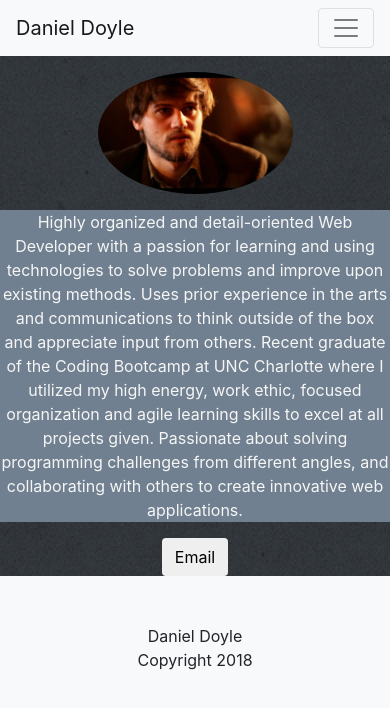
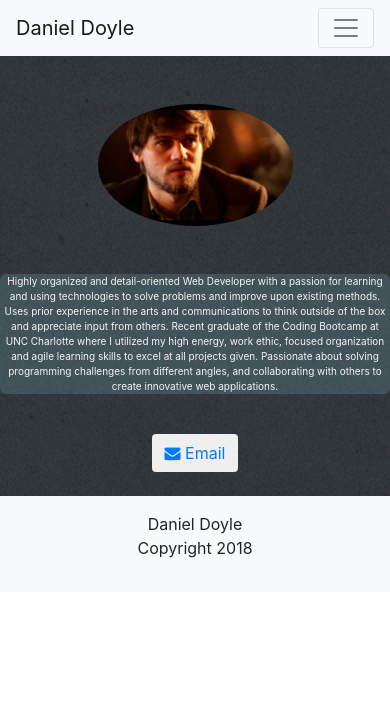
Before and after one commit to dbdoyle182/Bootstrap-Portfolio, a React (Create React App) app: page / in a window 390 px wide. Shown: the top 708 px of the page. Built offline with nearby package versions, Linux system fonts and the light colour scheme.

Commit message:
finished initial product

```diff
--- a/public/index.html
+++ b/public/index.html
@@ -21,6 +21,7 @@
     -->
     <link rel="stylesheet" href="https://stackpath.bootstrapcdn.com/bootstrap/4.1.0/css/bootstrap.min.css" integrity="sha384-9gVQ4dYFwwWSjIDZnLEWnxCjeSWFphJiwGPXr1jddIhOegiu1FwO5qRGvFXOdJZ4" crossorigin="anonymous">
     <link rel="stylesheet" type='text/css' href="style.css">
+    <link rel="stylesheet" href="https://stackpath.bootstrapcdn.com/font-awesome/4.7.0/css/font-awesome.min.css">
     <script src="https://code.jquery.com/jquery-3.3.1.slim.min.js" integrity="sha384-q8i/X+965DzO0rT7abK41JStQIAqVgRVzpbzo5smXKp4YfRvH+8abtTE1Pi6jizo" crossorigin="anonymous"></script>
     <script src="https://cdnjs.cloudflare.com/ajax/libs/popper.js/1.14.0/umd/popper.min.js" integrity="sha384-cs/chFZiN24E4KMATLdqdvsezGxaGsi4hLGOzlXwp5UZB1LY//20VyM2taTB4QvJ" crossorigin="anonymous"></script>
     <script src="https://stackpath.bootstrapcdn.com/bootstrap/4.1.0/js/bootstrap.min.js" integrity="sha384-uefMccjFJAIv6A+rW+L4AHf99KvxDjWSu1z9VI8SKNVmz4sk7buKt/6v9KI65qnm" crossorigin="anonymous"></script>
--- a/src/components/Carousel/Carousel.css
+++ b/src/components/Carousel/Carousel.css
@@ -1,6 +1,5 @@
 .carouselItem {
-    width: 50%;
-    height: 350px;
+    background-color: slategray;
 }
 
 .carouselGif {
@@ -11,6 +10,8 @@
 .carouselBtn {
     width: 50%;
     height: 50px;
+    color: whitesmoke;
+    border-radius: 0%
 }
 
 .carouselBtn:hover {
--- a/src/components/Carousel/Carousel.js
+++ b/src/components/Carousel/Carousel.js
@@ -13,8 +13,8 @@ const Carousel = props => (
             >
             <img src={props.gif} alt={props.name}/>
             </CardMedia>
-            <a href={props.url} target='_blank' rel="noopener noreferrer"><button className='btn carouselBtn'>{props.name}</button></a>
-            <a href={props.github} target='_blank' rel="noopener noreferrer"><button className='btn carouselBtn'>{props.name} Github</button></a>
+            <a href={props.url} target='_blank' rel="noopener noreferrer"><button className='btn carouselBtn btn-secondary'>{props.name}</button></a>
+            <a href={props.github} target='_blank' rel="noopener noreferrer"><button className='btn carouselBtn btn-secondary'>{props.name} Github</button></a>
         </Card>
     </section>
 );
--- a/src/components/Footer/Footer.js
+++ b/src/components/Footer/Footer.js
@@ -2,7 +2,7 @@ import React from 'react';
 import './Footer.css'
 
 const Footer = () => (
-    <footer className='text-center pt-5 pb-5 footer'>
+    <footer className='text-center pt-3 pb-3 footer'>
         <p>Daniel Doyle
         <br />
         Copyright 2018</p>
--- a/src/pages/HomePage/HomePage.css
+++ b/src/pages/HomePage/HomePage.css
@@ -5,6 +5,13 @@
 }
 
 .info {
-    background-color: slategray;
+    background-color: rgba(112, 168, 180, 25%);
+    border-radius: 6px;
     color: whitesmoke
 }
+
+@media (max-width: 700px) {
+    .info {
+        font-size: 10px
+    }
+}
--- a/src/pages/HomePage/HomePage.js
+++ b/src/pages/HomePage/HomePage.js
@@ -1,9 +1,10 @@
 import React from 'react';
 import './HomePage.css';
+import octicon from 'octicons';
 
 const HomePage = () => (
     <section className='container body'>
-        <div className='row mt-3 mb-3'>
+        <div className='row mt-5 mb-5'>
             <img src='../../../../images/me.jpg' className='mx-auto self'/>
         </div>
         <div className='row'>
@@ -12,8 +13,8 @@ const HomePage = () => (
             </p>
         </div>
         <div className='row'>
-            <button className='btn mx-auto'>
-                <img />Email
+            <button className='btn mx-auto mt-4 mb-4'>
+                <a className='email' href='mailto:dbdoyle182@gmail.com' target='_top' rel='noopener noreferrer'><i class="fa fa-envelope"></i> Email</a>
             </button>
         </div>
     </section>
--- a/src/pages/Portfolio/Portfolio.css
+++ b/src/pages/Portfolio/Portfolio.css
@@ -8,3 +8,14 @@
 .btnPosition:hover {
     background-color: turquoise;
 }
+
+.title {
+    background-color: rgba(0,38,38,25%);
+    color: whitesmoke;
+}
+
+@media (max-width: 700px) {
+    .title {
+        font-size: 24px;
+    }
+}
--- a/src/pages/Portfolio/Portfolio.js
+++ b/src/pages/Portfolio/Portfolio.js
@@ -87,10 +87,10 @@ class Portfolio extends Component {
     render() {
         return (
             <section className='container'>
-                <div className='row'>
+                <div className='row mt-3'>
 
                     <div className='col-md-12 text-center'>
-                        <h1>Collaborative Projects</h1>
+                        <h1 className='title'>Collaborative Projects</h1>
                         <Carousel
                         url={this.state.project.url}
                         gif={this.state.project.gif}
@@ -107,13 +107,13 @@ class Portfolio extends Component {
                         <div className='container'>
                             <div className='row'>
                                 <div className='btnContainer col-sm-6 col-md-6'>
-                                    <button onClick={this.decrementClick.bind(this)} className='btn btnPosition'>
+                                    <button onClick={this.decrementClick.bind(this)} className='btn btnPosition btn-secondary'>
                                         <span className="carousel-control-prev-icon" aria-hidden="true"></span>
                                         <span className="sr-only">Previous</span>
                                     </button>
                                 </div>
                                 <div className='btnContainer col-sm-6 col-md-6'>
-                                    <button onClick={this.incrementClick.bind(this)} className='btn btnPosition'>
+                                    <button onClick={this.incrementClick.bind(this)} className='btn btnPosition btn-secondary'>
                                         <span className="carousel-control-next-icon" aria-hidden="true"></span>
                                         <span className="sr-only">Next</span>
                                     </button>
@@ -129,7 +129,7 @@ class Portfolio extends Component {
                 <div className='row'>
 
                     <div className='col-md-12 text-center'>
-                        <h1>Solo Projects</h1>
+                        <h1 className='title'>Solo Projects</h1>
                         <Carousel
                         url={this.state.solo.url}
                         gif={this.state.solo.gif}
@@ -146,13 +146,13 @@ class Portfolio extends Component {
                         <div className='container'>
                             <div className='row'>
                                 <div className='btnContainer col-sm-6 col-md-6'>
-                                    <button onClick={this.decrementSolo.bind(this)} className='btn btnPosition'>
+                                    <button onClick={this.decrementSolo.bind(this)} className='btn btnPosition btn-secondary'>
                                         <span className="carousel-control-prev-icon" aria-hidden="true"></span>
                                         <span className="sr-only">Previous</span>
                                     </button>
                                 </div>
                                 <div className='btnContainer col-sm-6 col-md-6'>
-                                    <button onClick={this.incrementSolo.bind(this)} className='btn btnPosition'>
+                                    <button onClick={this.incrementSolo.bind(this)} className='btn btnPosition btn-secondary'>
                                         <span className="carousel-control-next-icon" aria-hidden="true"></span>
                                         <span className="sr-only">Next</span>
                                     </button>
```
Also changed, not shown: package.json (+6 -1 lines), 1 other file (tests, documents, lock files or other folders).
